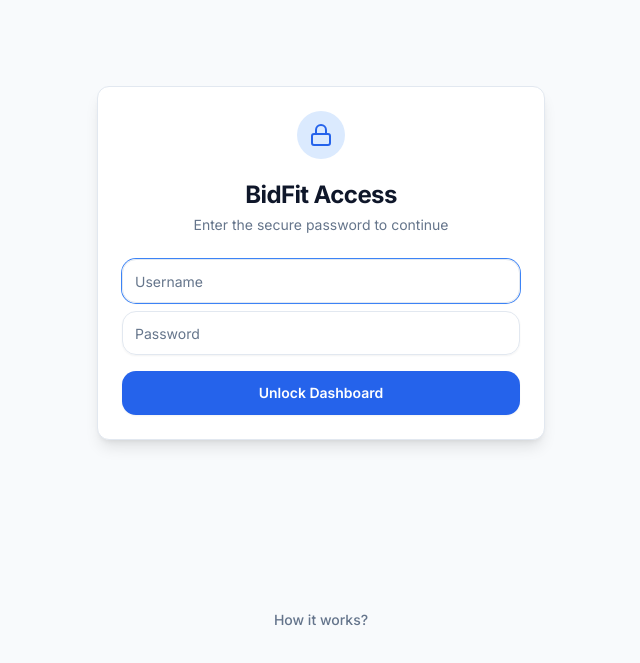
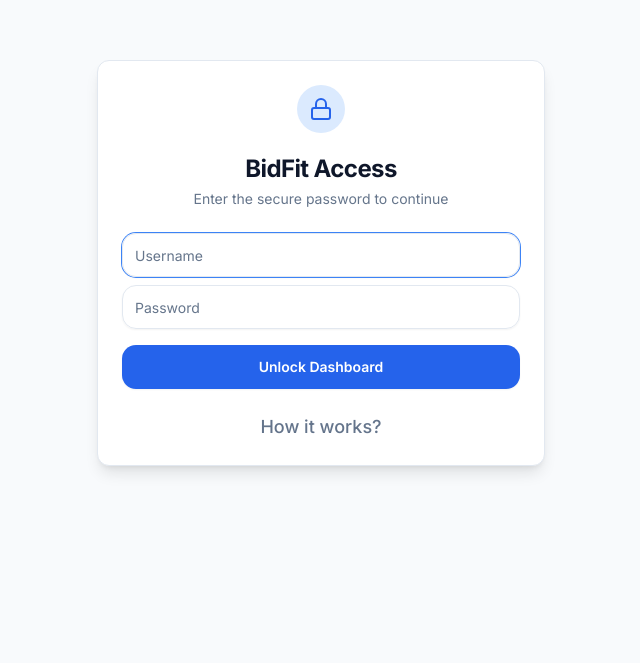
Before and after one commit to kralkxrt/bidfit, a Next.js app in the folder frontend/: page /login in a window 1280 px wide. Shown: the part 137-800 px from the top of the page, without its empty margins (319-959 px from the left). Built offline with nearby package versions, Linux system fonts and the light colour scheme; no server answers.

Commit message:
Style: Optimize How It Works link on login page

```diff
--- a/frontend/src/app/login/page.tsx
+++ b/frontend/src/app/login/page.tsx
@@ -84,15 +84,15 @@ export default function LoginPage() {
                         >
                             {loading ? "Verifying..." : "Unlock Dashboard"}
                         </Button>
+                        <div className="text-center pt-2">
+                            <a href="/how-it-works" className="text-lg text-slate-500 hover:text-blue-600 font-medium transition-colors">
+                                How it works?
+                            </a>
+                        </div>
                     </form>
                 </CardContent>
 
             </Card>
-            <div className="absolute bottom-8 text-center w-full">
-                <a href="/how-it-works" className="text-sm text-slate-500 hover:text-blue-600 font-medium transition-colors">
-                    How it works?
-                </a>
-            </div>
         </div >
     );
 }
```
